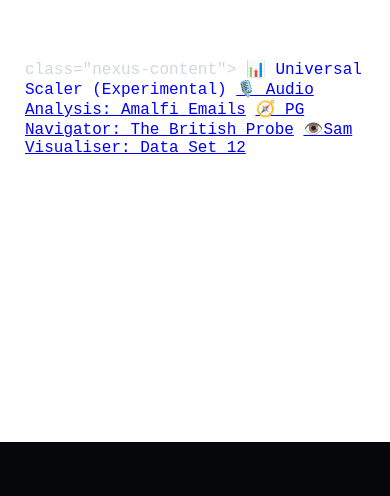
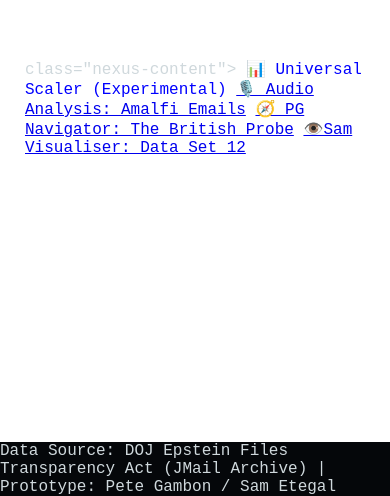
Before and after one commit to pete-m/iridescent-cat-7c9ed3, a plain HTML site: page index.html in a window 390 px wide. Shown: the part 662-1158 px from the top of the page. Before the commit the page ends 1104 px from the top, so only its background shows below. Drawn offline with nearby package versions, Linux system fonts and the light colour scheme.

Commit message:
Last Sync: 2026-03-09 03:00 (Mobile)

```diff
--- a/index.html
+++ b/index.html
@@ -71,7 +71,9 @@
 </div>
 
 <div id="network-map"></div>
-
+<div class="footer">
+    Data Source: DOJ Epstein Files Transparency Act (JMail Archive) | Prototype: Pete Gambon / Sam Etegal
+</div>
 <script>
     function toggleNexus() { document.getElementById("Dev_Dropdown").classList.toggle("show"); }
 
```
